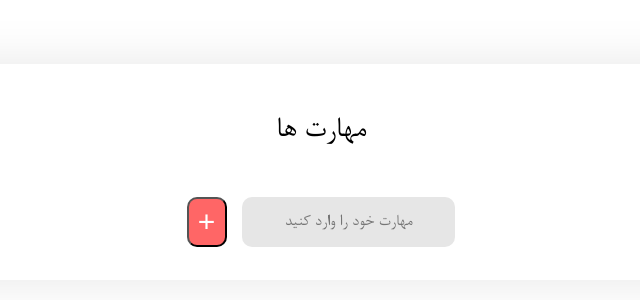
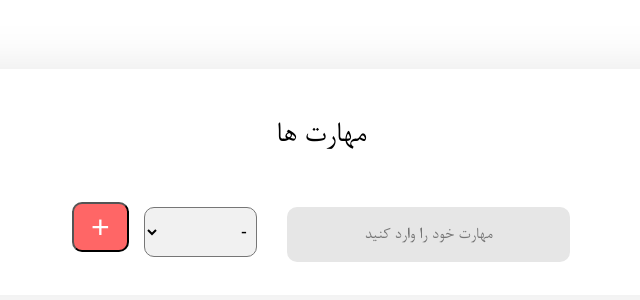
Before and after one commit to saeedkolivand/ResumeMaker, a React (Create React App) app in the folder client/: page /skills in a window 1280 px wide. Shown: the part 44-344 px from the top of the page, without its empty margins (319-959 px from the left). Built offline with nearby package versions, Linux system fonts and the light colour scheme.

Commit message:
Skills Component Fixed and transfering data method changed

```diff
--- a/client/src/components/PersonalInfo/PersonalInfo.js
+++ b/client/src/components/PersonalInfo/PersonalInfo.js
@@ -1,4 +1,4 @@
-import React, {Component} from 'react';
+import React, { Component } from 'react';
 import "./PersonalInfo.css";
 import Button from "../UI/Button/Button";
 import Input from "../UI/Input/Input";
@@ -19,14 +19,30 @@ class PersonalInfo extends Component {
     clickHandler = () => {
         if (this.personalInfoData.fullName && this.personalInfoData.jobTitle) {
             this.props.match.params.personalInfo = this.personalInfoData;
-            this.props.history.push("/skills");
+
+            this.props.history.push({
+                pathname: '/skills',
+                state: {
+                    PersonalInfo: this.personalInfoData
+                }
+            });
+        } else {
+            const jobTitleInput = document.getElementById('jobTitle');
+            const fullNameInput = document.getElementById('fullName');
+            const borderStyle= "1px solid red";
+            if (jobTitleInput.value === '') {
+                jobTitleInput.style.border = borderStyle;
+            }
+            if (fullNameInput.value === '') {
+                fullNameInput.style.border = borderStyle;
+            }
         }
     };
 
     handleInputChange = (event) => {
-        if (event.target.name === "fullName") {
+        if (event.target.id === "fullName") {
             this.personalInfoData.fullName = event.target.value;
-        } else if (event.target.name === "jobTitle") {
+        } else if (event.target.id === "jobTitle") {
             this.personalInfoData.jobTitle = event.target.value;
         } else if (event.target.id === "sex") {
             this.personalInfoData.sex = event.target.value;
@@ -40,15 +56,26 @@ class PersonalInfo extends Component {
         return (
             <div id="PersonalInfo">
                 <p>اطلاعات فردی خودتونو وارد کنید</p>
-                <form id="form-wrapper">
-                    <Input changed={this.handleInputChange} placeholder="نام و نام خانوادگی" autocomplete="off"
-                           type="text" name="fullName"/><br/>
-                    <Input changed={this.handleInputChange} autocomplete="off" placeholder="عنوان شغلی" type="text" name="jobTitle"/><br/>
+                <div id="form-wrapper">
+                    <Input
+                        id="fullName"
+                        changed={this.handleInputChange}
+                        placeholder="نام و نام خانوادگی"
+                        autocomplete="off"
+                        type="text"
+                        name="fullName" /><br />
+                    <Input
+                        id="jobTitle"
+                        changed={this.handleInputChange}
+                        autocomplete="off"
+                        placeholder="عنوان شغلی"
+                        type="text"
+                    /><br />
                     <label>جنسیت: </label>
-                    <Select id="sex" changed={this.handleInputChange} options={['مرد', 'زن']} /><br/>
+                    <Select id="sex" changed={this.handleInputChange} options={['مرد', 'زن']} /><br />
                     <label id="yearLabel">سال تولد: </label>
-                    <Select id="birthYear" changed={this.handleInputChange} options={this.createSelectItems()} /> <br/>
-                </form>
+                    <Select id="birthYear" changed={this.handleInputChange} options={this.createSelectItems()} /> <br />
+                </div>
                 <Button bgColor="#0099ff" color="white" clicked={this.clickHandler}>
                     مرحله بعد
                 </Button>
--- a/client/src/components/Skills/Skills.css
+++ b/client/src/components/Skills/Skills.css
@@ -10,33 +10,35 @@
     transition: all 0.3s linear;
     direction: rtl;
 }
+
 #skills p {
     font-size: 2rem;
     margin: 50px 30%;
     text-align: center;
 }
 
-#skills #form-wrapper {
-    text-align: right;
-    width: 35%;
-    margin: 0 auto;
+#skills #formWrapper {
+    width: 100%;
+    padding: 0 100px 32px 100px;
 }
 
-#skills #form-wrapper .addNewSkillBox {
-    display: flex;
+
+
+#skills #formWrapper input {
+    width: 50%;
+    height: 55px;
+    display: inline-block;
 }
 
-#skills #form-wrapper .addNewSkillBox input {
-    margin-bottom: 32px;
-    float: right;
+#skills #formWrapper select {
+    width: 20%;
+    height: 50px;
+    margin-right: 30px;
 }
 
-#skills #form-wrapper .addNewSkillBox button {
-    width: 15%;
+#skills #formWrapper button {
+    width: 10%;
     height: 50px;
-    line-height: 44px;
-    padding: 0 10px;
-    vertical-align: middle;
-    font-size: 30px;
+    font-size: 2rem;
     margin-right: 15px;
 }
--- a/client/src/components/Skills/Skills.js
+++ b/client/src/components/Skills/Skills.js
@@ -1,46 +1,72 @@
-import React, {Component} from 'react';
+import React, { Component } from 'react';
 import './Skills.css';
 import Input from "../UI/Input/Input";
 import Button from "../UI/Button/Button";
+import Select from '../UI/Select/Select';
 
 class Skills extends Component {
 
     state = {
-        skills: [
-            {id: 1, skill: ''}
-        ]
+        skills: []
     };
 
+    levels = [
+        'تازه کار',
+        'نیمه ماهر',
+        'ماهر',
+        'متخصص'
+    ]
+
+    componentDidMount() {
+        console.log(this.props);
+
+    }
+
+    currentSkill = { skill: '', level: '' }
     handleAddNewSkillText = (event) => {
-        this.setState({
-            skills: [
-                {skill: event.target.value}
-            ]
-        })
+        this.currentSkill.skill = event.target.value;
+        console.log(this.currentSkill);
     };
 
+    handleLevelSelector = (e) => {
+        this.currentSkill.level = e.target.value;
+        console.log(this.currentSkill);
+
+    }
+
     handleAddSkill = (event) => {
-        event.preventDefault();
-        this.setState({
-            skills: {
-                skill: ''
+        this.setState((prevState) => {
+            if (prevState.skills.length === 0) {
+                return {
+                    skills: [this.currentSkill]
+                }
+            } else {
+                return {
+                    skills: [
+                        ...prevState.skills,
+                        this.currentSkill
+                    ]
+                }
             }
         });
-        console.log(this.state)
+        document.getElementById('skillInput').value ='';
+        document.getElementById('skillInput').focus();
+        document.getElementById('levelSelector').value = '-';
     };
+
+
 
     render() {
         return (
             <div id="skills">
                 <p>مهارت ها</p>
-                <form id="form-wrapper">
-                    <div className="addNewSkillBox">
-                        <Input changed={this.handleAddNewSkillText} value={this.state.skill} placeholder="مهارت خود را وارد کنید" autocomplete="off" type="text" name="skills" />
-                        <Button clicked={this.handleAddSkill} bgColor="#ff6666" color="white">
-                            +
-                        </Button>
-                    </div>
-                </form>
+                <div id="formWrapper">
+                    <Input id="skillInput" changed={this.handleAddNewSkillText} value={this.state.skill} placeholder="مهارت خود را وارد کنید" autocomplete="off" type="text" name="skills" />
+                    <Select id="levelSelector" changed={this.handleLevelSelector} options={this.levels} />
+                    <Button clicked={this.handleAddSkill} bgColor="#ff6666" color="white">
+                        +
+                    </Button>
+                </div>
             </div>
         );
     }
--- a/client/src/components/UI/Button/Button.css
+++ b/client/src/components/UI/Button/Button.css
@@ -16,5 +16,5 @@ button:hover {
 }
 
 button:active {
-    transform:scale(1.1, 1.1);
+    transform:scale(1.3, 1.3);
 }
--- a/client/src/components/UI/Button/Button.js
+++ b/client/src/components/UI/Button/Button.js
@@ -6,6 +6,9 @@ const Button = props => {
         backgroundColor: props.bgColor,
         color: props.color
     };
+
+
+
     return (
         <button id="button" style={styleBtn} onClick={props.clicked}>
             {props.children}
--- a/client/src/components/UI/Input/Input.js
+++ b/client/src/components/UI/Input/Input.js
@@ -3,8 +3,13 @@ import './Input.css';
 
 const Input = props => {
     return (
-        <input onChange={props.changed} placeholder={props.placeholder} autoComplete={props.autocomplete}
-               type={props.type} name={props.name} />
+        <input
+            id={props.id}
+            onChange={props.changed}
+            placeholder={props.placeholder}
+            autoComplete={props.autocomplete}
+            type={props.type}
+            name={props.name} />
     );
 };
 
--- a/client/src/components/UI/Select/Select.css
+++ b/client/src/components/UI/Select/Select.css
@@ -4,4 +4,5 @@ select {
     background-color: #f1f1f1;
     outline: none;
     font-size: 1.1rem;
+    border-radius: 10px;
 }
```
